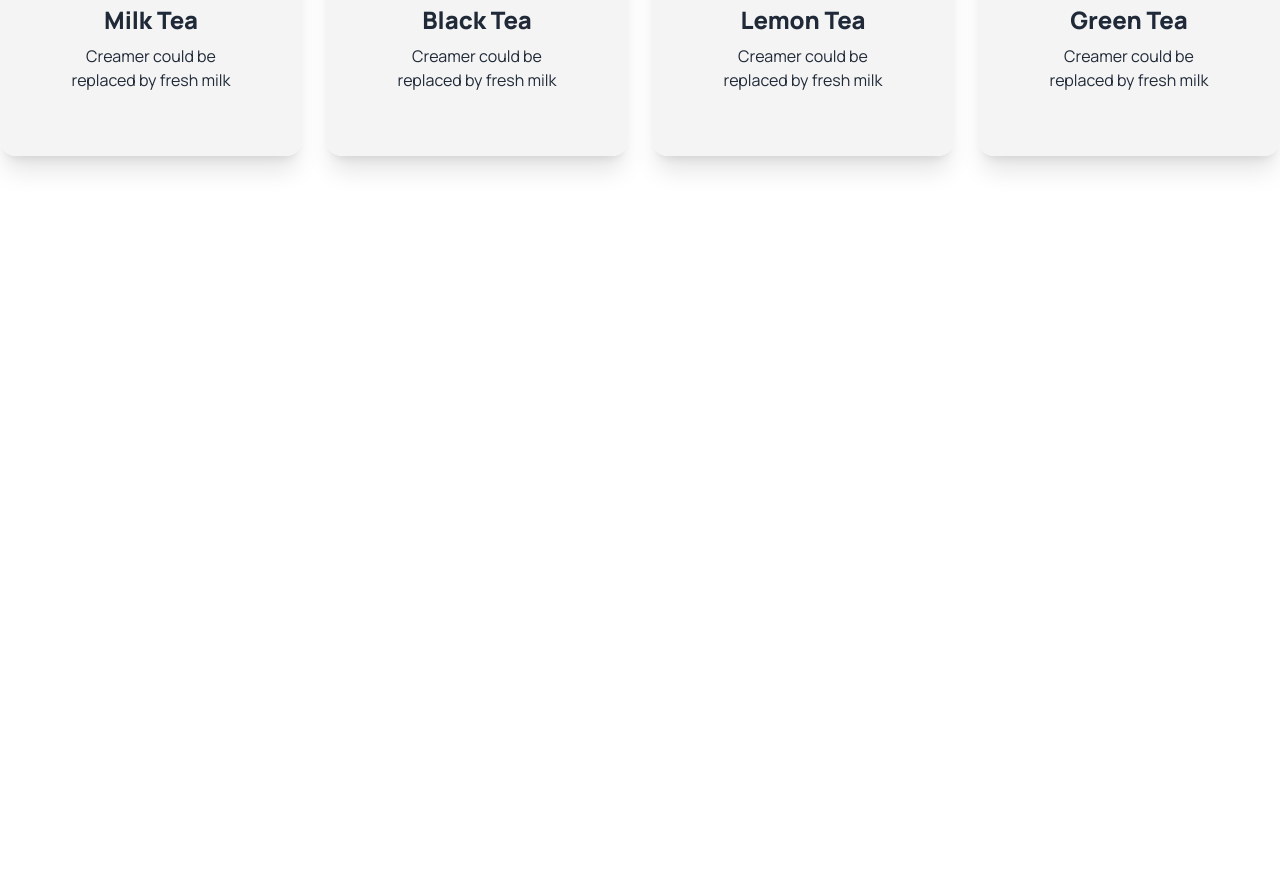
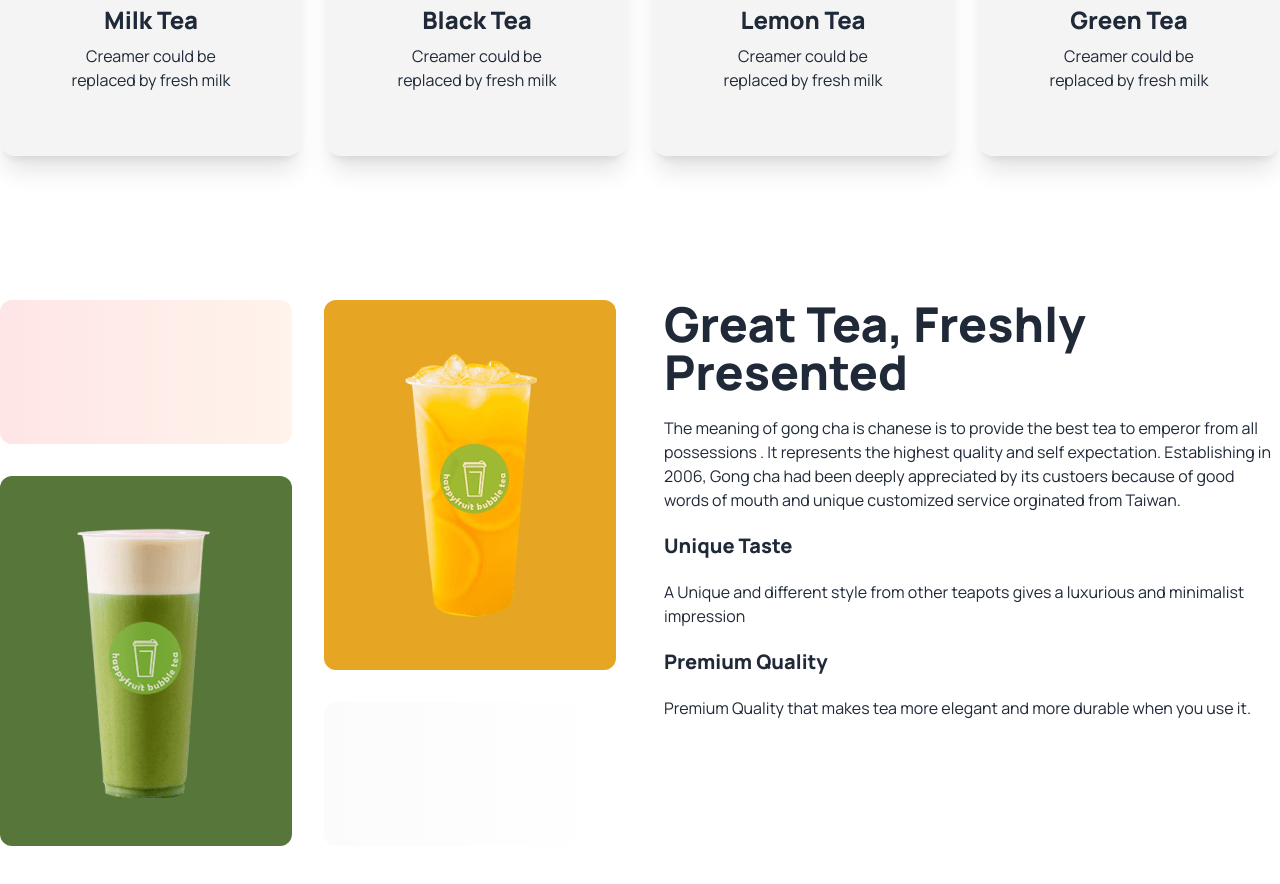
Before and after one commit to mrmoinbd/tea-house-with-daisy-ui, a plain HTML site: page index.html in a window 1280 px wide. Shown: the part 949-1833 px from the top of the page. Before the commit the page ends 1249 px from the top, so only its background shows below. Drawn offline with nearby package versions, Linux system fonts and the light colour scheme.

Commit message:
added grid layout with great tea

```diff
--- a/index.html
+++ b/index.html
@@ -123,6 +123,30 @@
 
             </div>
         </section>
+
+        <!-- great tea section  -->
+        <section class="my-36 flex flex-col lg:flex-row gap-12">
+            <div class="grid gap-8 grid-cols-1 md:grid-cols-2 flex-1">
+
+                <div class=" rounded-xl opacity-10 h-36 bg-gradient-to-r from-[#f00] to-[#FF8938]"></div>
+
+                <div class=" rounded-xl row-span-2 bg-[#e6a623] px-8 py-12 flex justify-center items-center"><img src="images/fresh-1.png" alt=""></div>
+
+                <div class=" rounded-xl row-span-2 bg-[#577639] px-8 py-12 flex justify-center items-center"><img src="images/fresh-2.png" alt=""></div>
+
+                <div class=" rounded-xl opacity-10 h-36 bg-gradient-to-r from-[#D9D9D9] to-[#ffffff]"></div>
+            </div>
+
+            <div class="space-y-5 flex-1">
+                <h3 class="text-5xl font-extrabold">Great Tea, Freshly <br>Presented</h3>
+                <p>The meaning of gong cha is chanese is to provide the best tea to emperor from all possessions . It represents the highest quality and self expectation. Establishing in 2006, Gong cha had been deeply appreciated by its custoers  because of good words of mouth and unique customized service orginated from Taiwan.</p>
+
+                <h4 class="text-xl font-extrabold">Unique Taste</h4>
+                <p>A Unique and different style from other teapots gives a luxurious and minimalist impression</p>
+                <h4 class="text-xl font-extrabold">Premium Quality</h4>
+                <p>Premium Quality that makes tea more elegant and more durable when you use it.</p>
+            </div>
+        </section>
     </main>
 
     <footer>
```
